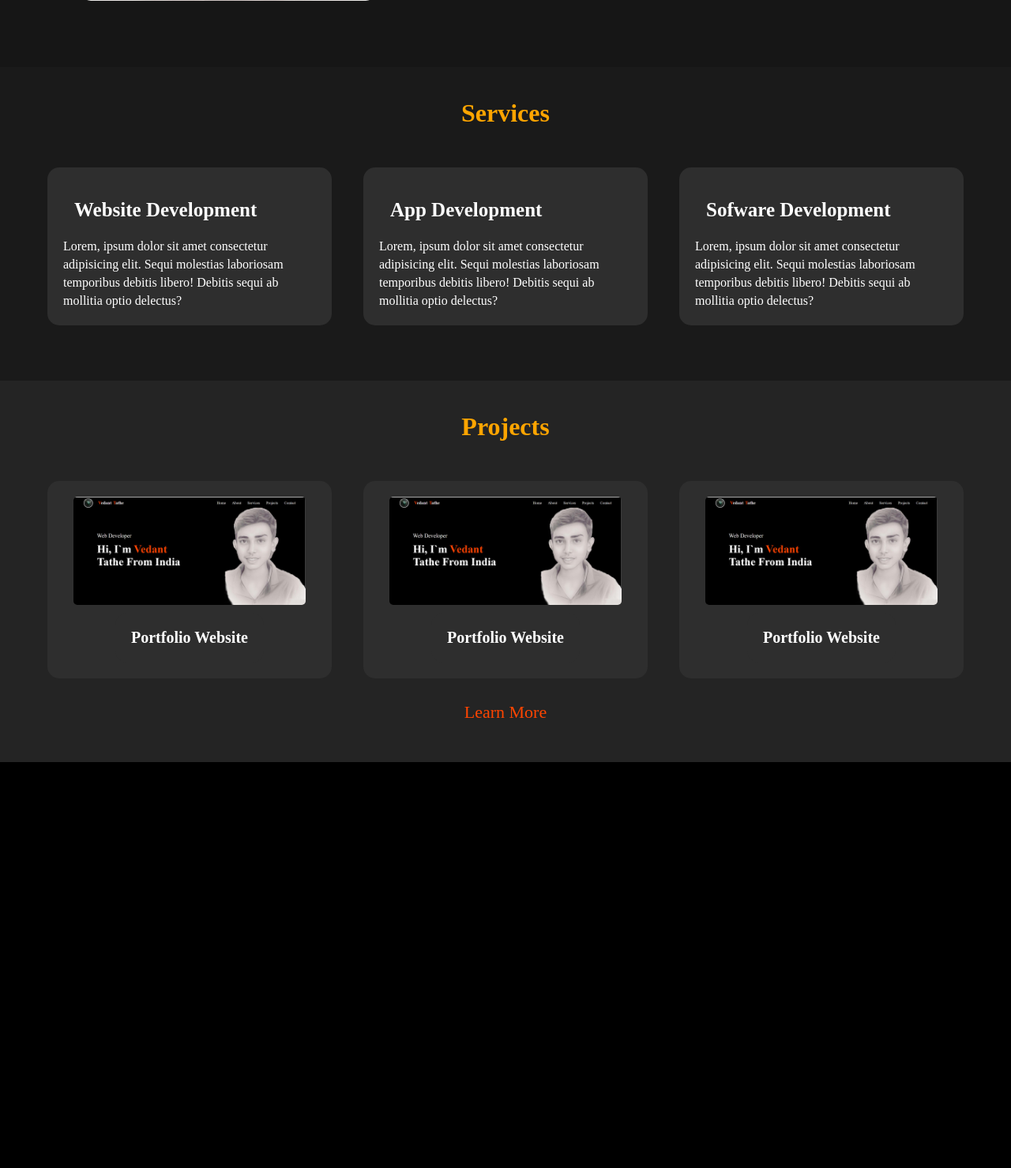
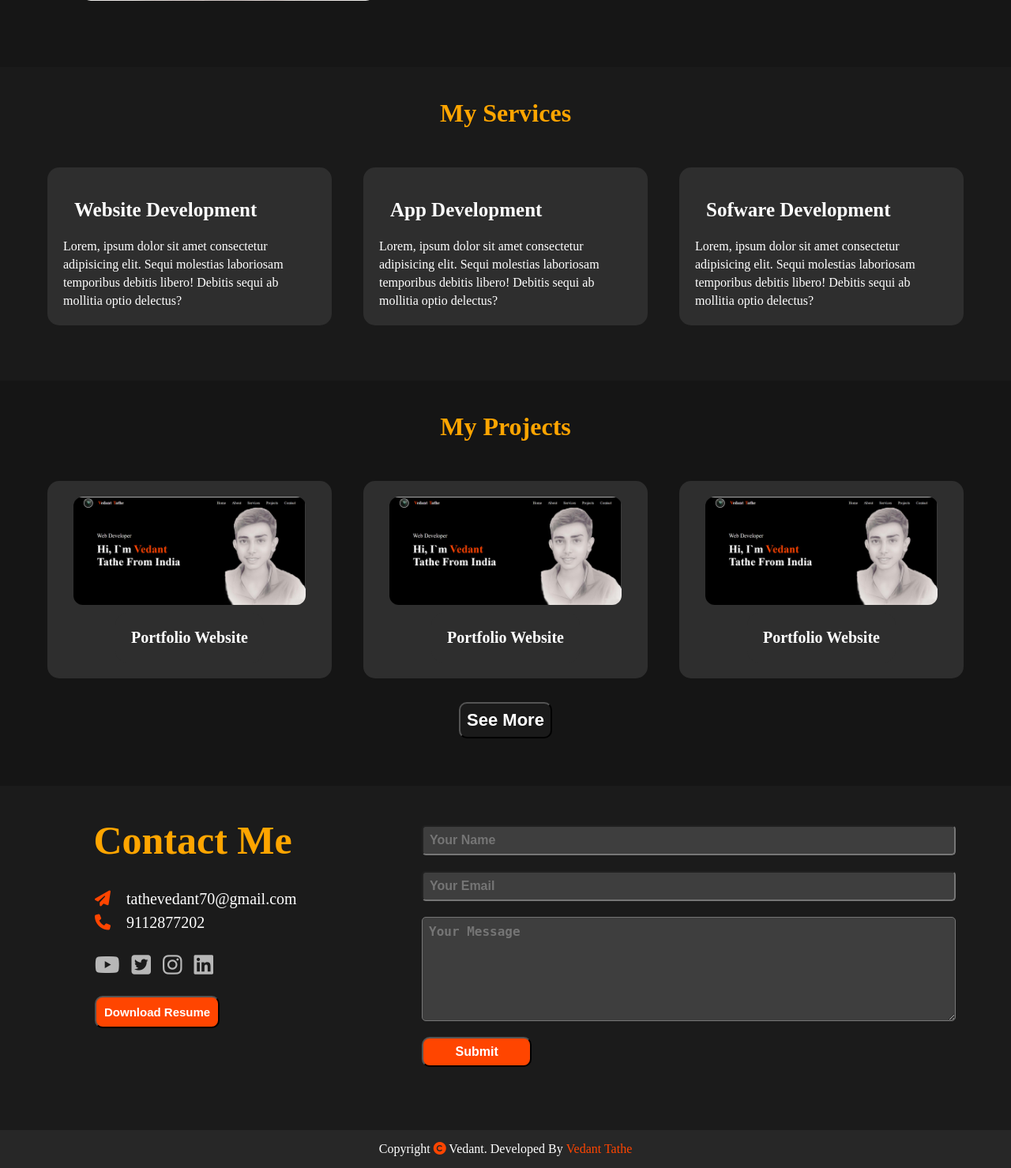
Before and after one commit to VedantTathe/Portfolio_Website, a PHP site: page / in a window 1280 px wide. Shown: the part 1400-2879 px from the top of the page at 79% size. Before the commit the page ends 2365 px from the top, so only its background shows below. Run offline with PHP 8.4, Linux system fonts and the light colour scheme; some libraries are stand-ins or nearby versions.

Commit message:
website completed for dekstop mode

```diff
--- a/css/style.css
+++ b/css/style.css
@@ -43,8 +43,10 @@ nav ul li a{
     width: 100vw;
     height: 100vh;
     background-color: black;
+    /* background-image: url("../images/profile_newnew1.png"); */
     background-image: url("../images/profile_newnew1.png");
     background-size: cover;
+
 
 }
 
@@ -112,6 +114,7 @@ nav>div{
     color: white;
     background-color: rgb(22, 22, 22);
     padding: 80px 100px;
+
 }
 
 .about_col_1{
@@ -247,7 +250,7 @@ nav>div{
 /* <------------------Projects----------------> */
 
 .project_section{
-    background-color: rgb(36, 36, 36);
+    background-color: rgb(21, 21, 21, 1);
     /* height: 40vh; */
     color: white;
     padding: 40px 60px 70px 60px;
@@ -262,7 +265,7 @@ nav>div{
 
 .projects img{
     width: 92%;
-    border-radius: 5px;
+    border-radius: 12px;
     transition: 0.5s;
 }
 
@@ -317,6 +320,142 @@ nav>div{
 .subdown{
     margin-top: 30px;
     font-size: 22px;
-    font-weight: 100;
-    margin-bottom: -20px;
+    margin-bottom: -60px;
+    background-color: rgb(26, 26, 26);
+    color: white;
+    font-weight: 600;
+    cursor: pointer;
+    padding: 8px;
+    border-radius: 10px;
+    transition: 0.5s;
 }
+
+.subdown:hover{
+    color: black;
+    background-color: rgb(127, 127, 127);
+    transform: translateY(-5px);
+}
+
+/* <---------------contact-----------------> */
+
+#contacts_page{
+    background-color: #1b1b1b;
+    color: white;
+    padding: 40px 60px 70px 60px;
+}
+
+.contact_left{
+    flex-basis: 35%;
+    padding: 0px 10px 20px 40px;
+    font-size: 20px;
+
+}
+
+.contactme{
+    display: flex;
+    position: relative;
+    justify-content: center;
+    text-align: center;
+    width: 95%;
+    margin: 0px 5px 30px 0px;
+    font-size: 50px;
+}
+
+.contact_left i{
+    margin: 5px 20px;
+    color: orangered;
+    cursor: pointer;
+}
+
+.contact_left h1{
+    margin-left: -25px;
+}
+
+.symbols i{
+    margin: 5px;
+    font-size: 28px;
+
+    color: rgb(183, 183, 183);
+}
+
+.symbols{
+    margin: 20px 10px 20px 15px;
+}
+
+#resume{
+    margin: 0px 10px 10px 20px;
+    padding: 10px;
+    background-color: orangered;
+    font-size: 15px;
+    font-weight: 600;
+    color: white;
+    border-radius: 10px;
+}
+
+#resume:hover{
+    color: black;
+    background-color: rgb(127, 127, 127);
+    transform: translateY(-5px);
+}
+
+.contact_right{
+    flex-basis: 60%;
+
+}
+
+.form{
+    margin: 10px;
+    font-size: 16px;
+    padding: 8px;
+    font-weight: 600;
+    color: white;
+}
+
+form input, form textarea{
+    background-color: #3e3e3e;
+    color: white;
+    border-radius: 5px;
+}
+
+form{
+
+    display: flex;
+    flex-direction: column;
+}
+
+form button{
+    margin: 10px 0px -40px 10px;
+    padding: 10px;
+    background-color: orangered;
+    font-size: 15px;
+    font-weight: 600;
+    color: white;
+    border-radius: 10px;
+    width: 20%;
+
+}
+
+
+form button:hover{
+    color: black;
+    background-color: rgb(127, 127, 127);
+    transform: translateY(-5px);
+}
+
+/* <------------copyright section----------> */
+
+.copyright_sec p{
+    margin: auto;
+    width: fit-content;
+    padding: 15px 0px 15px 0px;
+}
+
+.copyright_sec{
+    background-color: #272727;
+    color: white;
+
+}
+
+.copyright_sec i{
+    color: orangered;
+}
--- a/index.html
+++ b/index.html
@@ -6,7 +6,7 @@
     <meta name="viewport" content="width=device-width, initial-scale=1.0">
     <title>Portfolio Website</title>
     <link rel="stylesheet" href="./css/style.css">
-    <!-- <script src="https://kit.fontawesome.com/c8a0e865fe.js" crossorigin="anonymous"></script> -->
+    <script src="https://kit.fontawesome.com/c8a0e865fe.js" crossorigin="anonymous"></script>
 </head>
 
 <body>
@@ -25,11 +25,11 @@
 
                 </div>
                 <ul>
-                    <li><a href="#">Home</a></li>
-                    <li><a href="#">About</a></li>
-                    <li><a href="#">Services</a></li>
-                    <li><a href="#">Projects</a></li>
-                    <li><a href="#">Contact</a></li>
+                    <li><a href="#hero_page">Home</a></li>
+                    <li><a href="#about_page">About</a></li>
+                    <li><a href="#services_page">Services</a></li>
+                    <li><a href="#projects_page">Projects</a></li>
+                    <li><a href="#contacts_page">Contact</a></li>
                 </ul>
             </nav>
 
@@ -93,10 +93,10 @@
         </div>
 
         <!-- Services Section-->
-        <div class="services">
+        <div class="services" id="services_page">
             <div class="container">
                 <div class="subtitle">
-                    <h1 style="color: orange;">Services</h1>
+                    <h1 style="color: orange;">My Services</h1>
                 </div>
 
                 <div class="service_box">
@@ -120,9 +120,9 @@
         </div>
 
         <!-- Projects -->
-        <div class="project_section">
+        <div class="project_section" id="projects_page">
             <div class="container">
-                <h1 class="subtitle" style="color: orange;">Projects</h1>
+                <h1 class="subtitle" style="color: orange;">My Projects</h1>
                 <div class="projects">
                     <div class="projects_box">
                         <img src="./images/project1.jpg" alt="">
@@ -152,11 +152,57 @@
                         <!-- ****************************************************************** -->
                     </div>
                 </div>
-                <h1 class="subtitle subdown" style="color: orangered;">Learn More</h1>
+                <div class="subtitle">
+                    <button class="subdown" id="btn" onclick="btn_Move()">See More</button>
+                </div>
             </div>
         </div>
 
+        <!-- Contact Section -->
+        <div id="contacts_page">
+            <div class="container">
+                <div class="row">
+                    <div class="contact_left">
+                        <h1 class="contactme" style="color: orange;">Contact Me</h1>
+                        <p><a
+                                href="https://mail.google.com/mail/u/0/#inbox?compose=GTvVlcSPFrFFVwmLxKMHvrtjtlccwRcDMSjFLWLFDBPBdhbxMkFttsvwJPFDhldHPNzQTDTqvLJNq"><i
+                                    class="fa-solid fa-paper-plane"></i></a>tathevedant70@gmail.com</p>
+                        <p><i class="fa-solid fa-phone"></i>9112877202</p>
+
+                        <div class="symbols">
+                            <a href="https://youtube.com/@vedant_tathe"><i class="fa-brands fa-youtube"></i></a>
+                            <a href="https://twitter.com/vedant_tathe_07"><i
+                                    class="fa-brands fa-square-twitter"></i></a>
+                            <a href="https://www.instagram.com/vedant_tathe_07/"><i
+                                    class="fa-brands fa-instagram"></i></a>
+                            <a href="https://www.linkedin.com/in/vedant-tathe-04b5a2262/"><i
+                                    class="fa-brands fa-linkedin"></i></a>
+                        </div>
+
+                        <a href="./images/Vedant_Tathe_Resume.pdf" download><button name="download_resume" download
+                                id="resume">Download Resume</button></a>
+                    </div>
+                    <div class="contact_right">
+                        <form action="https://google.com" method="post">
+                            <input class="form" type="text" name="Name" id="name" placeholder="Your Name" required>
+                            <input class="form" type="text" name="Email" id="email" placeholder="Your Email" required>
+                            <textarea class="form" name="Message" id="message" rows="6"
+                                placeholder="Your Message"></textarea>
+                            <button class="form" type="submit" name="Button" id="button">Submit</button>
+                        </form>
+                    </div>
+                </div>
+            </div>
+        </div>
+
+        <!-- Copyright Section -->
+        <div class="copyright_sec">
+            <p>Copyright <i class="fa-solid fa-copyright"></i> Vedant. Developed By <span class="name">Vedant Tathe</span></p>
+        </div>
+
     </div>
+
+
 
 
     <script>
@@ -177,9 +223,8 @@
             var activetab = document.getElementById(name + "_tab");
             activetab.classList.add("active_tab");
 
+        }
 
-
-        }
     </script>
 </body>
 
```
Also changed, not shown: images/WhatsApp Image 2023-06-24 at 12.59.32.jpg (added), 1 other file.
